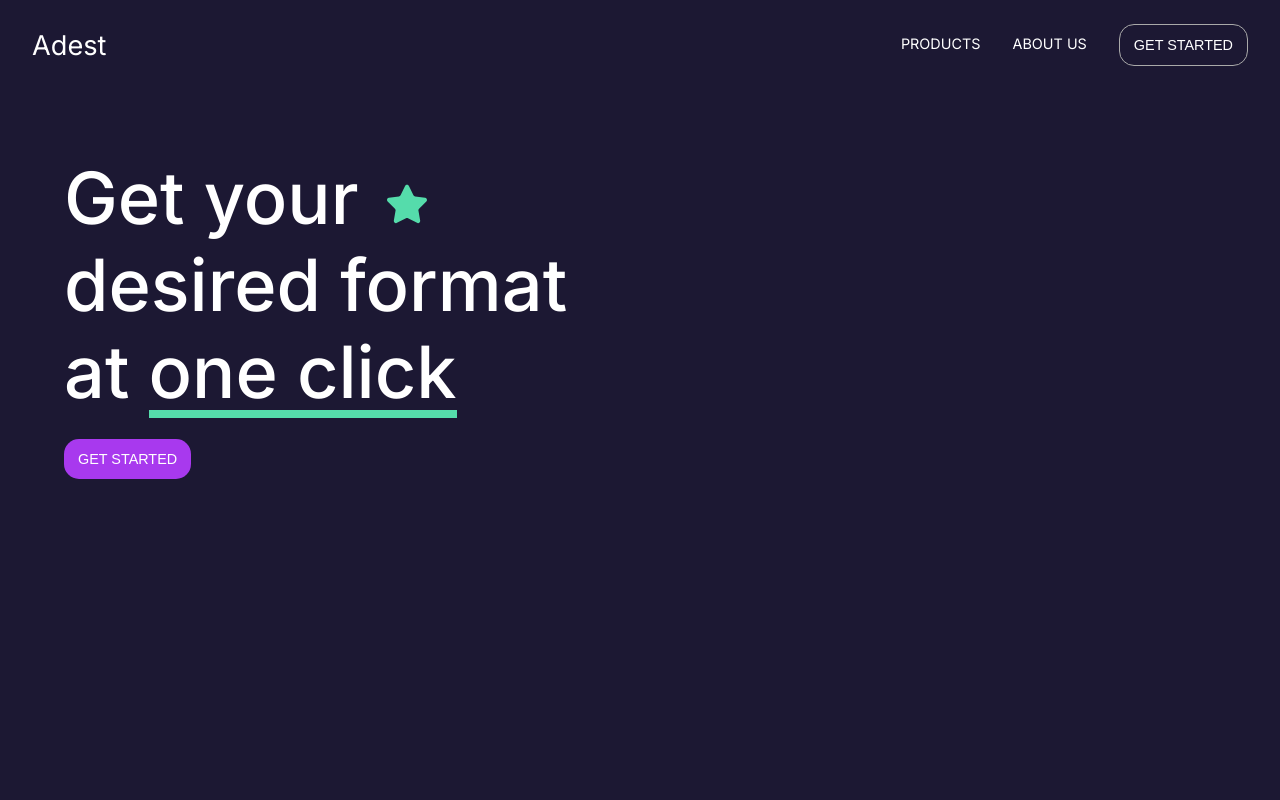
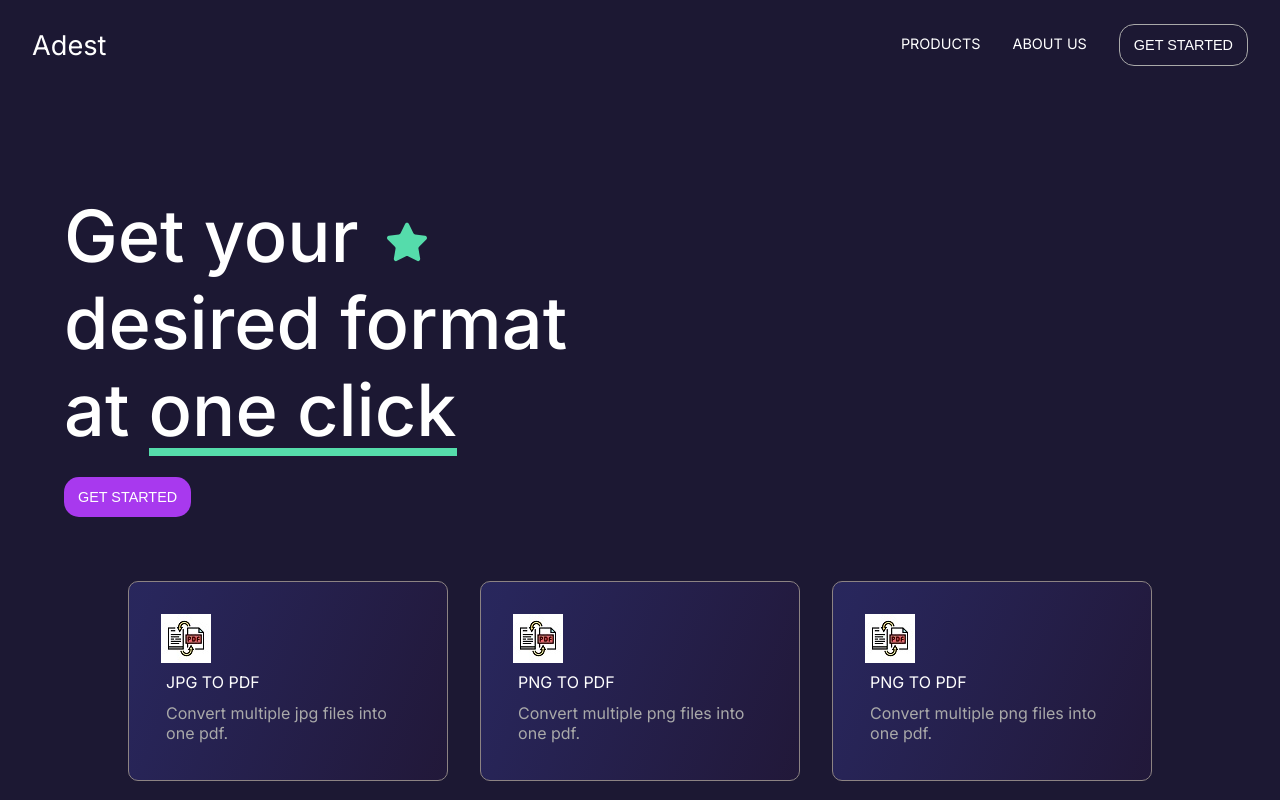
Before and after one commit to AmanApT/adest, a Next.js app: page / in a window 1280 px wide. Shown: the top 800 px of the page. Built offline with nearby package versions, Linux system fonts and the light colour scheme.

Commit message:
Convert Section

```diff
--- a/app/globals.css
+++ b/app/globals.css
@@ -14,5 +14,5 @@
 
 .landing-page{
   background-color: var(--primary-bg);
-  height: 100vh;
+  /* height: 100vh; */
 }
--- a/app/page.tsx
+++ b/app/page.tsx
@@ -2,12 +2,14 @@ import Image from 'next/image'
 import styles from './page.module.css'
 import Nav from '@/components/landingpage/Nav'
 import Hero from '@/components/landingpage/Hero'
+import Convertsection from '@/components/landingpage/Convertsection'
 
 export default function Home() {
   return (
         <section className='landing-page'>
           <Nav />
           <Hero />
+          <Convertsection />
 
         </section>
   )
--- /dev/null
+++ b/components/landingpage/Cardcontent.ts
@@ -0,0 +1,33 @@
+const CardContent = [
+  {
+    title: "JPG TO PDF",
+    description: "Convert multiple jpg files into one pdf.",
+    img: "",
+  },
+  {
+    title: "PNG TO PDF",
+    description: "Convert multiple png files into one pdf.",
+    img: "",
+  },
+  {
+    title: "PNG TO PDF",
+    description: "Convert multiple png files into one pdf.",
+    img: "",
+  },
+  {
+    title: "PNG TO PDF",
+    description: "Convert multiple png files into one pdf.",
+    img: "",
+  },
+  {
+    title: "PNG TO PDF",
+    description: "Convert multiple png files into one pdf.",
+    img: "",
+  },
+  {
+    title: "PNG TO PDF",
+    description: "Convert multiple png files into one pdf.",
+    img: "",
+  },
+];
+export default CardContent;
--- /dev/null
+++ b/components/landingpage/Convertsection.css
@@ -0,0 +1,32 @@
+.convert-section {
+  /* height: 100vh; */
+  padding: 4rem 2rem;
+  display: flex;
+  gap: 2rem;
+  flex-wrap: wrap;
+  justify-content: center;
+}
+
+.each-convert-card {
+  background: linear-gradient(
+    111deg,
+    rgba(84, 90, 238, 0.22) 5.21%,
+    rgba(169, 36, 232, 0.04) 96.68%
+  );
+
+  border-radius: 10px;
+  border: 1px solid #8c8383;
+  width: 25vw;
+  padding: 2rem;
+  color: var(--text-color);
+}
+.card-title{
+    padding: 2%;
+}
+.card-description{
+    color:var(--subText-color);
+    padding: 2%;
+}
+.card-img{
+    font-size: 2rem;
+}
--- /dev/null
+++ b/components/landingpage/Convertsection.tsx
@@ -0,0 +1,15 @@
+import CardContent from "./Cardcontent"
+import Eachconvertcard from "./Eachconvertcard"
+import '@/components/landingpage/Convertsection.css'
+
+const Convertsection = () => {
+  return (
+    <section className="convert-section">
+            {
+                CardContent.map((i)=><Eachconvertcard title={i.title} description={i.description} img={i.img}/>)
+            }
+    </section>
+  )
+}
+
+export default Convertsection
--- /dev/null
+++ b/components/landingpage/Eachconvertcard.tsx
@@ -0,0 +1,21 @@
+import Image from "next/image"
+import convertimage from '@/assets/convertimage.jpeg'
+
+interface EachconvertcardProp{
+    title: String,
+    description: String,
+    img: String
+}
+
+const Eachconvertcard: React.FC<EachconvertcardProp> = ({title,description,img}) => {
+  return (
+    <div className="each-convert-card">
+        {/* <p className="card-img" >📃</p> */}
+        <Image alt="png" src={convertimage}/>
+        <p className="card-title">{title}</p>
+        <p className="card-description">{description}</p>
+    </div>
+  )
+}
+
+export default Eachconvertcard
--- a/components/landingpage/Hero.css
+++ b/components/landingpage/Hero.css
@@ -1,6 +1,9 @@
 .hero-section {
   display: flex;
-  padding: 4rem;
+  /* height: 100vh; */
+
+  /* margin-top: 10; */
+  padding: 8% 5% 0 5%;
   gap: 5rem;
 }
 
```
Also changed, not shown: assets/convertimage.jpeg (added), assets/convertimg.png (added).
